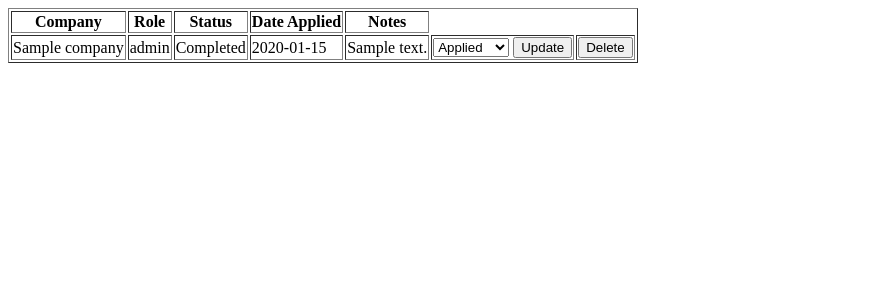
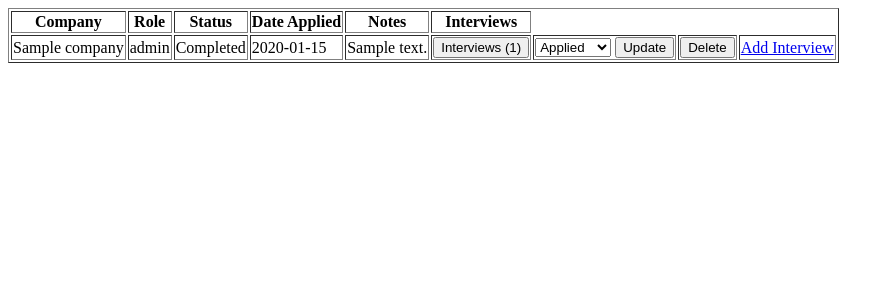
Before and after one commit to IndralekhaA/career-companion, a Flask app: template templates/view_jobs.html in a window 1280 px wide. Shown: the top 300 px of the page, without its empty margins (0-894 px from the left). Run offline with Flask 3, Linux system fonts and the light colour scheme; the template is opened without the code that fills it: most values are stand-ins (such as "Sample title", 1, 10 or a date in 2020).

Commit message:
feat(interviews): complete CRUD UI, fic edit logic, and remove duplicate rendering

```diff
--- a/app.py
+++ b/app.py
@@ -3,8 +3,10 @@ from extensions import db
 from werkzeug.security import generate_password_hash, check_password_hash
 from models.user import User
 from models.job import Job
+from models.interview import Interview
 from datetime import datetime
 from utils.validation import is_valid_password
+from sqlalchemy import desc
 
 
 
@@ -208,6 +210,94 @@ def delete_job(job_id):
 
     return redirect(url_for("view_jobs"))
 
+
+@app.route("/job/<int:job_id>/add-interview", methods = ["GET", "POST"])
+@login_required
+def add_interview(job_id):
+    job = Job.query.filter_by(id = job_id, user_id = session["user_id"]).first()
+
+    if not job:
+        return "Unauthorized or Job not found", 403
+
+    if request.method == "GET":
+        return render_template("add_interview.html", job = job)
+
+    if request.method == "POST":
+
+        interview = Interview(
+            job_id = job.id,
+            interview_date = datetime.strptime(request.form["interview_date"], "%Y-%m-%d").date(),
+            interview_time = datetime.strptime(request.form["interview_time"], "%H:%M").time(),
+            interview_type = request.form["interview_type"],
+            round_number = request.form["round_number"],
+            status = request.form["status"],
+            result = request.form["result"],
+            notes = request.form.get("notes")
+        )
+
+        db.session.add(interview)
+
+        db.session.commit()
+
+        return redirect(url_for("home"))
+
+@app.route("/edit-interview/<int:id>", methods = ["GET", "POST"])
+@login_required
+def edit_interview(id):
+
+    interview = Interview.query.get_or_404(id)
+
+    if request.method == "POST":
+        # Date
+        date_str = request.form.get("interview_date")
+        if date_str:
+            interview.interview_date = datetime.strptime(date_str, "%Y-%m-%d").date()
+
+        # Time
+        time_str = request.form.get("interview_time")
+        if time_str:
+            try:
+                interview.interview_time = datetime.strptime(time_str, "%H:%M").time()
+            except ValueError:
+                interview.interview_time = datetime.strptime(time_str, "%H:%M:%S").time()
+
+        intr_type= request.form.get("interview_type")
+        if intr_type:
+             interview.interview_type = intr_type
+        round_num = request.form.get("round_number")
+        if round_num:
+            interview.round_number = int(round_num)
+        int_status = request.form.get("status")
+        if int_status:
+            interview.status = int_status
+
+        inter_result=request.form.get("result")
+        if inter_result:
+            interview.result = inter_result
+
+        interview.notes = request.form.get("notes")
+
+        db.session.commit()
+
+        return redirect(url_for("view_jobs"))
+    return render_template("edit_interview.html", interview= interview)
+
+@app.route("/delete-interview/<int:id>", methods = ["POST"])
+@login_required
+def delete_interview(id):
+    interview = Interview.query.get(id)
+
+    try:
+        db.session.delete(interview)
+        db.session.commit()
+    except:
+        flash("Unexpected Error!")
+
+    return redirect(url_for("view_jobs"))
+
+
+
+
 @app.route("/dashboard")
 @login_required
 def dashboard():
--- a/models/__init__.py
+++ b/models/__init__.py
@@ -1,2 +1,3 @@
 from .job import Job
 from .user import User
+from .interview import Interview
--- a/models/job.py
+++ b/models/job.py
@@ -1,5 +1,6 @@
 from datetime import datetime
 from extensions import db
+from models.interview import Interview
 
 class Job(db.Model):
     id = db.Column(db.Integer, primary_key = True)
@@ -9,3 +10,8 @@ class Job(db.Model):
     status = db.Column(db.String(50), nullable = False)
     date_applied = db.Column(db.Date)
     notes = db.Column(db.Text)
+
+    interviews = db.relationship("Interview", backref= "job", lazy = "dynamic", cascade= "all, delete-orphan")
+
+    def get_sorted_interviews(self):
+        return self.interviews.order_by(Interview.interview_date.desc()).all()
--- a/templates/view_jobs.html
+++ b/templates/view_jobs.html
@@ -16,6 +16,7 @@
             <th>Status</th>
             <th>Date Applied</th>
             <th>Notes</th>
+            <th>Interviews</th>
 
         </tr>
 
@@ -26,6 +27,9 @@
             <td>{{ job.status}}</td>
             <td>{{ job.date_applied.strftime('%Y-%m-%d') }}</td>
             <td>{{ job.notes}}</td>
+            <td>
+                <button type="button" onclick="toggleInterviews('{{ job.id }}')">Interviews ({{ job.interviews.count() }})</button>
+            </td>
 
             <td>
                 <form method="POST" action="/update-job/{{job.id}}">
@@ -52,9 +56,131 @@
                 </form>
             </td>
 
+            <td>
+
+                <a href="{{ url_for('add_interview', job_id=job.id) }}">Add Interview</a>
+            </td>
+
+        </tr>
+
+
+        <tr id="interviews-{{ job.id }}" style="display:none;">
+            <td colspan="9">
+                {% if job.interviews.count() > 0 %}
+
+                    <ul style="list-style:none; padding:0;">
+
+                        {% for interview in job.get_sorted_interviews() %}
+
+                            <li style="margin-bottom:10px">
+
+                                <div style="border:1px solid #ccc; padding:12px; margin-bottom:12px; border-radius:6px;">
+
+                                    <strong>{{ interview.interview_type }}</strong>
+                                    (Round {{ interview.round_number }})
+
+                                    <br><br>
+
+                                    📅 {{ interview.interview_date.strftime("%b %d, %Y") }}
+                                    &nbsp;&nbsp;
+                                    🕒 {{ interview.interview_time.strftime("%I:%M %p") }}
+
+                                    <br><br>
+
+                                    <strong>Status:</strong>
+                                    {{ interview.status }}
+
+                                    {% if interview.status == "Completed" %}
+
+                                        <br>
+
+                                        <strong>Result:</strong>
+
+                                        {% if interview.result == "No response" %}
+                                            Awaiting Feedback
+                                        {% else %}
+                                            {{ interview.result }}
+                                        {% endif %}
+
+                                    {% endif %}
+
+                                    {% if interview.notes %}
+
+                                        <br><br>
+
+                                        <strong>Notes:</strong>
+
+                                        <br>
+
+                                        {{ interview.notes }}
+
+                                    {% endif %}
+
+                                    <br><br>
+
+                                    <a href="{{ url_for('edit_interview', id=interview.id) }}">
+                                        Edit
+                                    </a>
+
+                                    |
+
+                                    <form method="POST"
+                                        action="{{ url_for('delete_interview', id=interview.id) }}"
+                                        style="display:inline;">
+
+                                        <button
+                                            type="submit"
+                                            onclick="return confirm('Delete this interview?')">
+
+                                            Delete
+
+                                        </button>
+
+                                    </form>
+
+                                </div>
+
+
+
+
+                            </li>
+
+                        {% endfor %}
+
+                    </ul>
+
+                {% else %}
+
+                    <p style="color:gray;">No interviews added yet.</p>
+
+                {% endif %}
+            </td>
+
         </tr>
         {% endfor %}
 
+
+
     </table>
+
+    <script>
+        /**
+         * Show or hide interviews
+         * for a specific job.
+         */
+        function toggleInterviews(jobId){
+            let row = document.getElementById("interviews-" + jobId )
+            if(row.style.display === "none"){
+                row.style.display = "table-row";
+            }else{
+                row.style.display = "none";
+            }
+        }
+
+
+    </script>
+
+
+
 </body>
 </html>
```
Also changed, not shown: models/interview.py (+59 -0 lines), templates/add_interview.html (added, +55 -0 lines), templates/edit_interview.html (added, +46 -0 lines).
